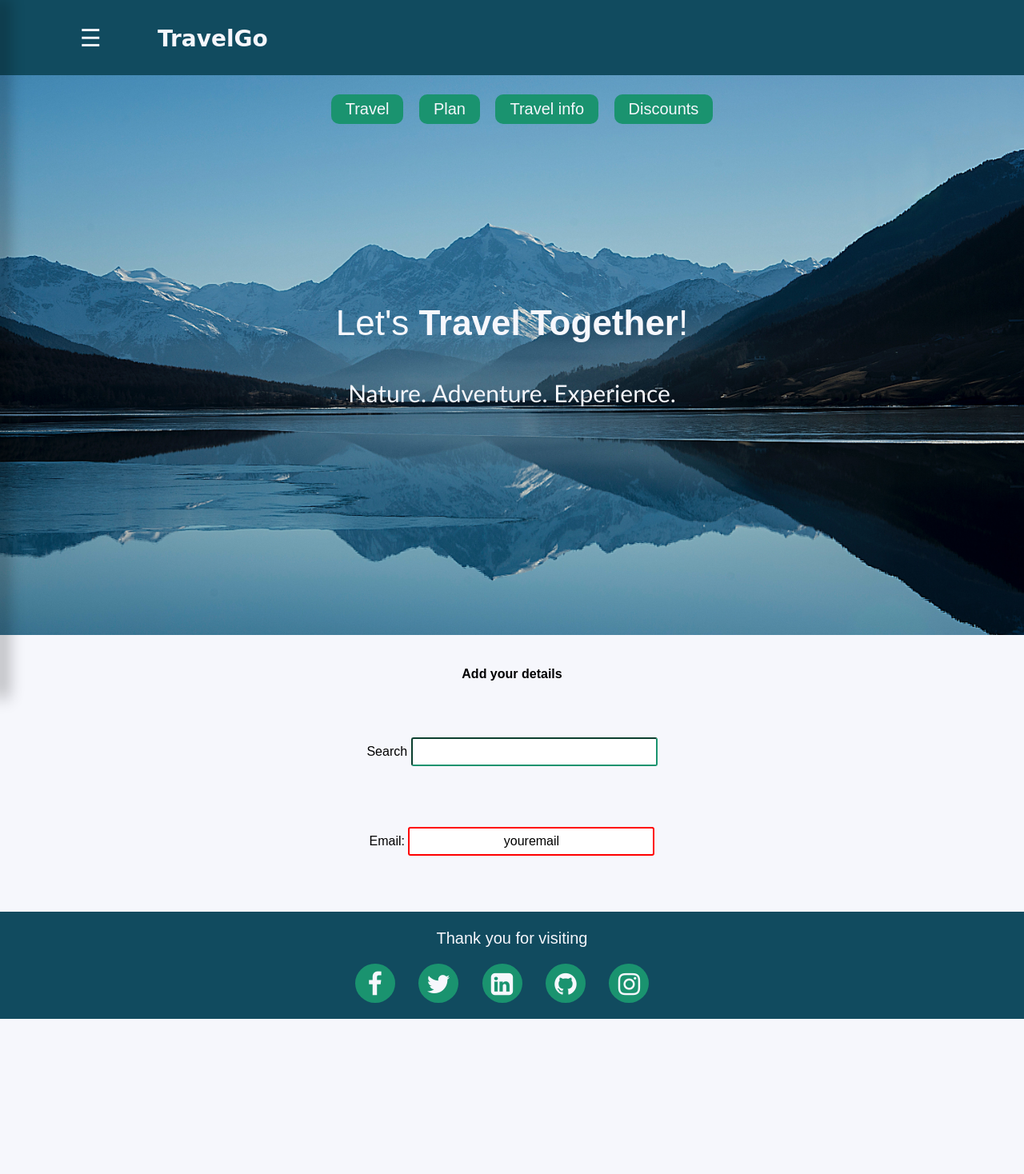
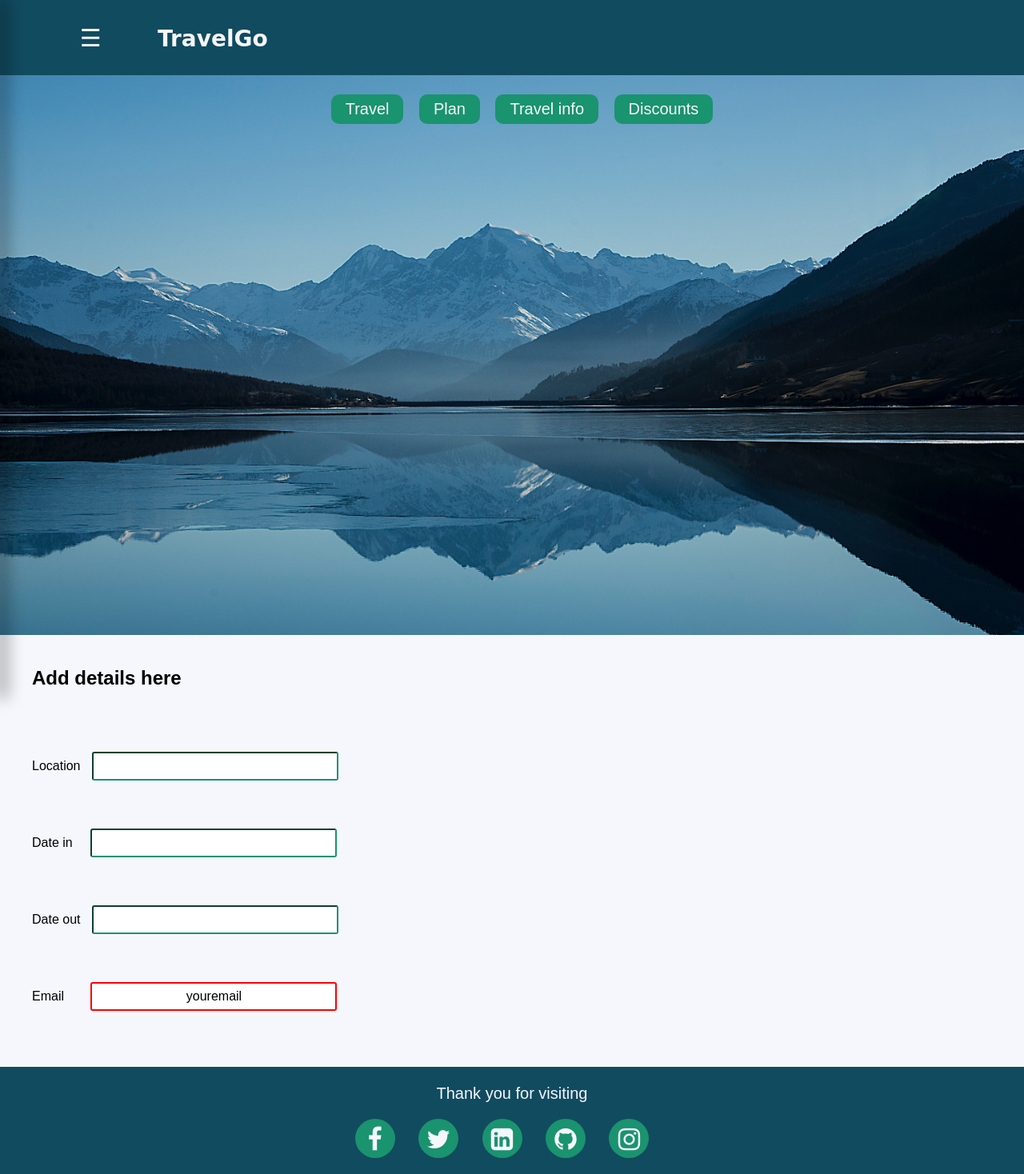
Before and after one commit to ayeshatahirme/TravelGo, a PHP site: page /main.php in a window 1280 px wide. Shown: the whole page at 80% size. Before the commit the page ends 1274 px from the top, so only its background shows below. Run offline with PHP 8.4, Linux system fonts and the light colour scheme.

Commit message:
Update made

```diff
--- a/main.php
+++ b/main.php
@@ -160,15 +160,20 @@
         </div>
     </section>
     <div class="details">
-        <h2></h2>
-        <h4 id="change">Add your details</h4>
+        <h2>Add details here</h2>
+        <div id="myInput">
+            <label><br>Location</label>
+            <input type="text" oninput="onInputFunction()" onfocus="bgChangefunction(this)">
 
-        <label><br>Search</label>
-        <input type="text" id="myInput" oninput="onInputFunction()" onfocus="bgChangefunction(this)">
-        <p id="output"></p>
+            <label class="box1"><br>Date in</label>
+            <input type="text" oninput="onInputFunction()" onfocus="bgChangefunction(this)">
 
-        <label>Email: </label>
-        <input type="email" value="youremail" onfocus="bgChangefunction(this)">
+            <label><br>Date out</label>
+            <input type="text" oninput="onInputFunction()" onfocus="bgChangefunction(this)"><br>
+
+            <label>Email</label>
+            <input type="email" value="youremail" onfocus="bgChangefunction(this)">
+        </div>
     </div>
 
     <!-- Footer -->
--- a/script.js
+++ b/script.js
@@ -43,7 +43,7 @@ function closeSideMenu() {
 // }
 
 // oninput function
-function onInputFunction() {
-    var temp = document.getElementById('myInput').value;
-    document.getElementById('output').innerHTML = 'You are searching: ' + temp;
-}
+// function onInputFunction() {
+//     var temp = document.getElementById('myInput').value;
+//     document.getElementById('output').innerHTML = 'You are searching: ' + temp;
+// }
--- a/stylesheet.css
+++ b/stylesheet.css
@@ -77,6 +77,7 @@ body{
         text-align: center;
         margin-top: 30px;
         margin-bottom: 30px;
+        margin-left: 10px;
         font-size: 16px;
     }
     #result-fullname{
@@ -242,11 +243,10 @@ body{
     }
     .centered{
         top: 50%;
-        left: 50%;
         color: #f6f7fc;
         font-size: 44px;
-        position: relative;
-        text-align: center;
+        /* position: relative;
+        text-align: center; */
         transform: translate(-50%, -50%);
       }
       .centered .para1{
@@ -255,10 +255,12 @@ body{
       }
       .details{
           margin: 40px;
-          text-align: center;
       }
       .details h2{
           margin-bottom: 30px;
+      }
+      .box1{
+        margin-right: 8px;
       }
       input[type=email]{
         width: 300px;
@@ -268,6 +270,7 @@ body{
         text-align: center;
         margin-top: 30px;
         margin-bottom: 30px;
+        margin-left: 29px;
         font-size: 16px;
     }
       input:invalid {
```
